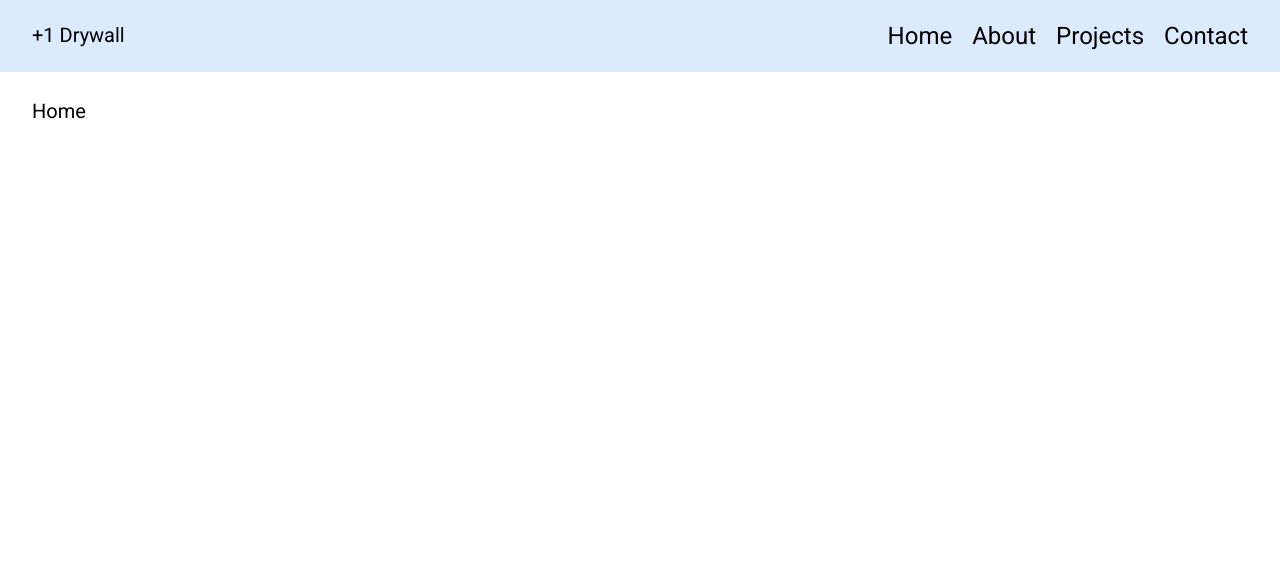
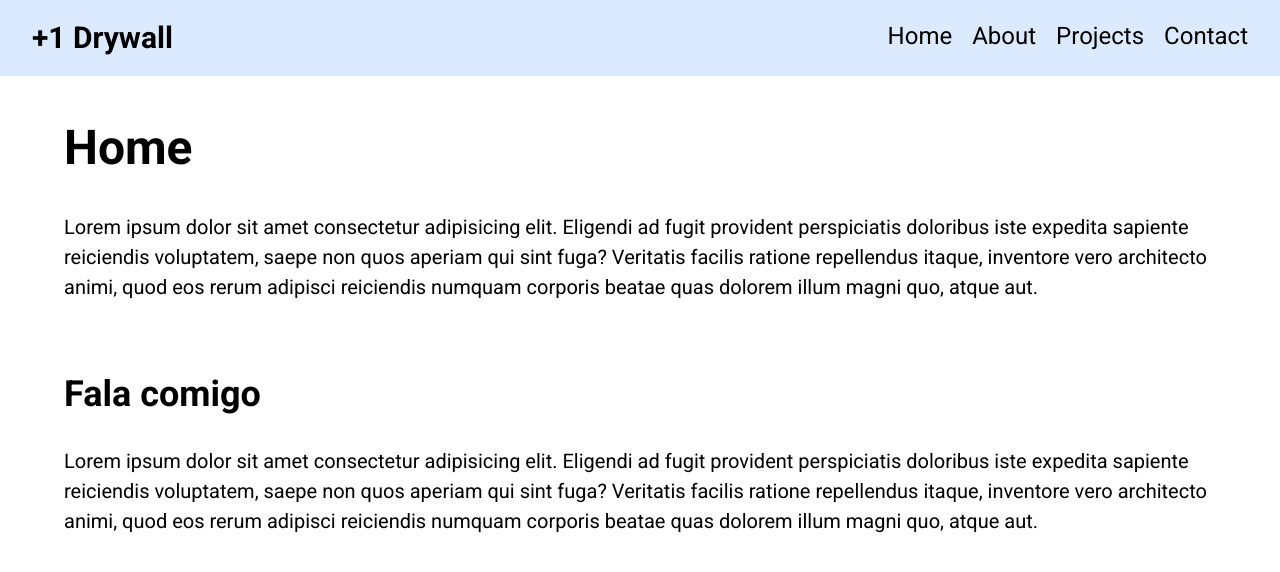
Before and after one commit to ViniDiRenzo/OnePlus, a React (Vite) app: page / in a window 1280 px wide. Shown: the top 572 px of the page. Built offline with nearby package versions, Linux system fonts and the light colour scheme.

Commit message:
Navbar hover animations.

```diff
--- a/src/components/Hamburger.jsx
+++ b/src/components/Hamburger.jsx
@@ -1,11 +1,9 @@
 import React, { useState } from "react";
 
-function Hamburger({ open, setOpen, screenWidth }) {
+function Hamburger({ open, setOpen }) {
   return (
     <div
-      className={`w-7 h-8 flex flex-col justify-around items-center cursor-pointer overflow-hidden ${
-        screenWidth >= 768 ? "hidden" : ""
-      }`}
+      className="w-7 h-8 flex flex-col justify-around items-center cursor-pointer overflow-hidden md:hidden"
       onClick={() => setOpen(!open)}
     >
       <div
--- a/src/components/Navbar.jsx
+++ b/src/components/Navbar.jsx
@@ -4,46 +4,46 @@ import Hamburger from "./Hamburger";
 
 function Navbar() {
   const [open, setOpen] = useState(false);
-  const [screenWidth, setScreenWidth] = useState(window.innerWidth);
-
-  window.addEventListener("resize", () => {
-    setScreenWidth(window.innerWidth);
-  });
 
   return (
     <nav className="block py-5 bg-blue-100 flex justify-between relative">
-      <div>+1 Drywall</div>
-      <Hamburger open={open} setOpen={setOpen} screenWidth={screenWidth} />
+      <div className="text-3xl font-bold">+1 Drywall</div>
+      <Hamburger open={open} setOpen={setOpen} />
       <div
-        className={`bg-blue-100 duration-300
-          ${
-            screenWidth <= 768 ? "p-5 absolute top-16 left-0 right-0" : "static"
-          }
-          ${
-            open || screenWidth >= 768 ? "translate-x-0" : "-translate-x-full"
-          }`}
+        className={`bg-blue-100 duration-300 p-6 absolute top-16 left-0 right-0 md:p-0 md:static md:translate-x-0 ${
+          open ? "translate-x-0" : "-translate-x-full"
+        }`}
       >
-        <ul
-          className={`flex items-center gap-5 text-2xl
-            ${screenWidth <= 768 ? "flex-col gap" : ""}`}
-        >
-          <li>
-            <Link to="/" onClick={() => setOpen(!open)}>
+        <ul className={`flex items-center gap-5 text-2xl flex-col md:flex-row`}>
+          <li className="relative">
+            <Link className="nav-link" to="/" onClick={() => setOpen(!open)}>
               Home
             </Link>
           </li>
-          <li>
-            <Link to="/about" onClick={() => setOpen(!open)}>
+          <li className="relative">
+            <Link
+              className="nav-link"
+              to="/about"
+              onClick={() => setOpen(!open)}
+            >
               About
             </Link>
           </li>
-          <li>
-            <Link to="/projects" onClick={() => setOpen(!open)}>
+          <li className="relative">
+            <Link
+              className="nav-link"
+              to="/projects"
+              onClick={() => setOpen(!open)}
+            >
               Projects
             </Link>
           </li>
-          <li>
-            <Link to="/contact" onClick={() => setOpen(!open)}>
+          <li className="relative">
+            <Link
+              className="nav-link"
+              to="/contact"
+              onClick={() => setOpen(!open)}
+            >
               Contact
             </Link>
           </li>
--- a/src/index.css
+++ b/src/index.css
@@ -10,20 +10,28 @@
   }
 
   body {
-    font-size: 18px;
+    font-size: 20px;
   }
 }
 
 @layer components {
   .block {
-    @apply px-8 py-6 text-[20px]
+    @apply px-8 pt-6 pb-12 text-center md:text-left
   }
 
-  /* .hamburger {
-    @apply w-[2rem] h-[2rem] relative
-  } */
+  .header {
+    @apply text-5xl font-bold mb-10
+  }
+
+  .heading {
+    @apply text-4xl font-bold mb-8
+  }
 
   .line {
     @apply bg-black w-[100%] h-[3px] rounded duration-300
   }
+
+  .nav-link {
+    @apply after:bg-black after:h-[3px] after:absolute after:left-0 after:right-0 after:bottom-[-3px] after:rounded after:origin-left after:scale-x-0 after:duration-200 hover:after:scale-x-100
+  }
 }
--- a/src/pages/About.jsx
+++ b/src/pages/About.jsx
@@ -1,7 +1,21 @@
 import React from "react";
 
 function About() {
-  return <div>About</div>;
+  return (
+    <>
+      <div className="block">
+        <h1 className="header">About</h1>
+        <p>
+          Lorem ipsum dolor sit amet consectetur adipisicing elit. Eligendi ad
+          fugit provident perspiciatis doloribus iste expedita sapiente
+          reiciendis voluptatem, saepe non quos aperiam qui sint fuga? Veritatis
+          facilis ratione repellendus itaque, inventore vero architecto animi,
+          quod eos rerum adipisci reiciendis numquam corporis beatae quas
+          dolorem illum magni quo, atque aut.
+        </p>
+      </div>
+    </>
+  );
 }
 
 export default About;
--- a/src/pages/Contact.jsx
+++ b/src/pages/Contact.jsx
@@ -1,7 +1,21 @@
 import React from "react";
 
 function Contact() {
-  return <div>Contact</div>;
+  return (
+    <>
+      <div className="block">
+        <h1 className="header">Contact</h1>
+        <p>
+          Lorem ipsum dolor sit amet consectetur adipisicing elit. Eligendi ad
+          fugit provident perspiciatis doloribus iste expedita sapiente
+          reiciendis voluptatem, saepe non quos aperiam qui sint fuga? Veritatis
+          facilis ratione repellendus itaque, inventore vero architecto animi,
+          quod eos rerum adipisci reiciendis numquam corporis beatae quas
+          dolorem illum magni quo, atque aut.
+        </p>
+      </div>
+    </>
+  );
 }
 
 export default Contact;
--- a/src/pages/Home.jsx
+++ b/src/pages/Home.jsx
@@ -1,7 +1,32 @@
 import React from "react";
 
 function Home() {
-  return <div>Home</div>;
+  return (
+    <>
+      <div className="block">
+        <h1 className="header">Home</h1>
+        <p>
+          Lorem ipsum dolor sit amet consectetur adipisicing elit. Eligendi ad
+          fugit provident perspiciatis doloribus iste expedita sapiente
+          reiciendis voluptatem, saepe non quos aperiam qui sint fuga? Veritatis
+          facilis ratione repellendus itaque, inventore vero architecto animi,
+          quod eos rerum adipisci reiciendis numquam corporis beatae quas
+          dolorem illum magni quo, atque aut.
+        </p>
+      </div>
+      <div className="block">
+        <h2 className="heading">Fala comigo</h2>
+        <p>
+          Lorem ipsum dolor sit amet consectetur adipisicing elit. Eligendi ad
+          fugit provident perspiciatis doloribus iste expedita sapiente
+          reiciendis voluptatem, saepe non quos aperiam qui sint fuga? Veritatis
+          facilis ratione repellendus itaque, inventore vero architecto animi,
+          quod eos rerum adipisci reiciendis numquam corporis beatae quas
+          dolorem illum magni quo, atque aut.
+        </p>
+      </div>
+    </>
+  );
 }
 
 export default Home;
--- a/src/pages/Projects.jsx
+++ b/src/pages/Projects.jsx
@@ -1,7 +1,21 @@
 import React from "react";
 
 function Projects() {
-  return <div>Projects</div>;
+  return (
+    <>
+      <div className="block">
+        <h1 className="header">Projects</h1>
+        <p>
+          Lorem ipsum dolor sit amet consectetur adipisicing elit. Eligendi ad
+          fugit provident perspiciatis doloribus iste expedita sapiente
+          reiciendis voluptatem, saepe non quos aperiam qui sint fuga? Veritatis
+          facilis ratione repellendus itaque, inventore vero architecto animi,
+          quod eos rerum adipisci reiciendis numquam corporis beatae quas
+          dolorem illum magni quo, atque aut.
+        </p>
+      </div>
+    </>
+  );
 }
 
 export default Projects;
```
